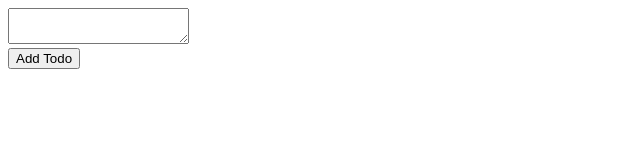
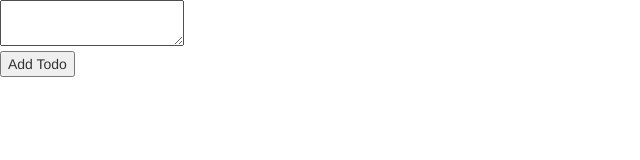
Before and after one commit to jta37/simple-todo, a website: page index.html in a window 1280 px wide. Shown: the whole page, without its empty margins (0-640 px from the left). Drawn offline with nearby package versions, Linux system fonts and the light colour scheme; some packages are replaced by stand-ins of ours.

Commit message:
link to bootstrap in index

```diff
--- a/index.html
+++ b/index.html
@@ -9,7 +9,7 @@
   <script src="bower_components/angular/angular.js"></script>
   <script src="bower_components/angular-route/angular-route.js"></script>
   <script src="public/javascripts/app.js"></script>
-
+  <link rel="stylesheet" type="text/css" href="dist/css/bootstrap.min.css">
 </head>
 <body ng-app="TodoApp">
   <div ng-controller="TodosCtrl">
```
